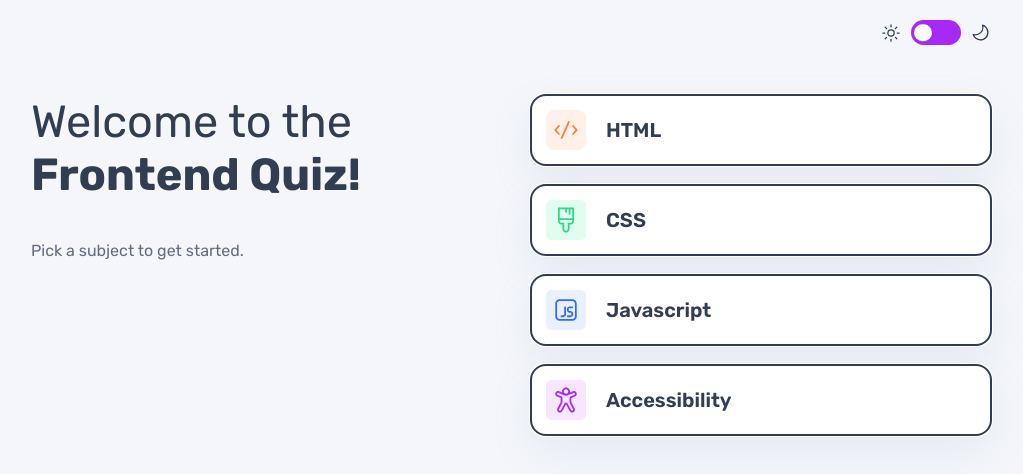
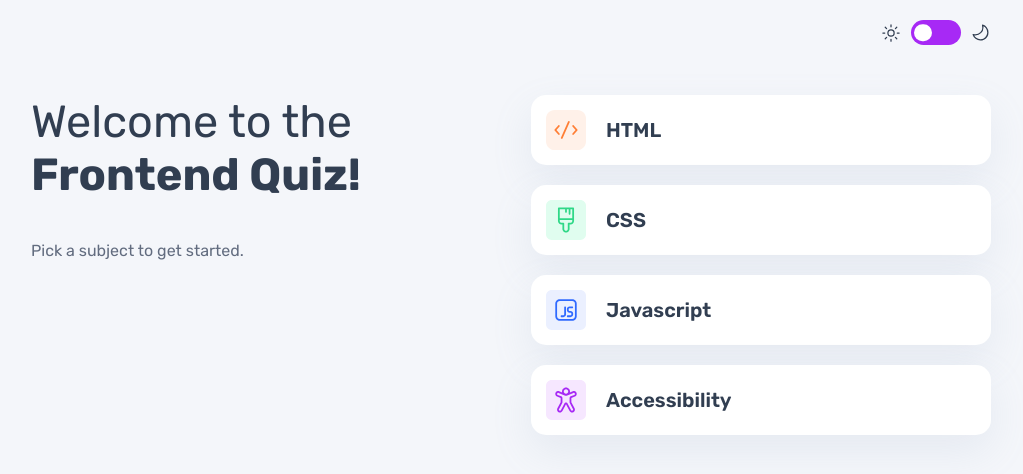
Before and after one commit to Nakamcode/Frontend_Quiz_app, a React (Vite) app: page / in a window 1280 px wide. Shown: the top 474 px of the page, without its empty margins (129-1152 px from the left). Built offline with nearby package versions, Linux system fonts and the light colour scheme.

Commit message:
remove outline auto

```diff
--- a/src/styles/Styled.js
+++ b/src/styles/Styled.js
@@ -101,7 +101,6 @@ const StyledButton = styled.button`
   border: none;
   border-radius: 15px;
   outline: ${(props) => props.selected && `2px auto var(--c1)`};
-  outline-style: auto;
   box-shadow: ${(props) => props.theme.boxShadow};
   transition: all 150ms;
 
```
